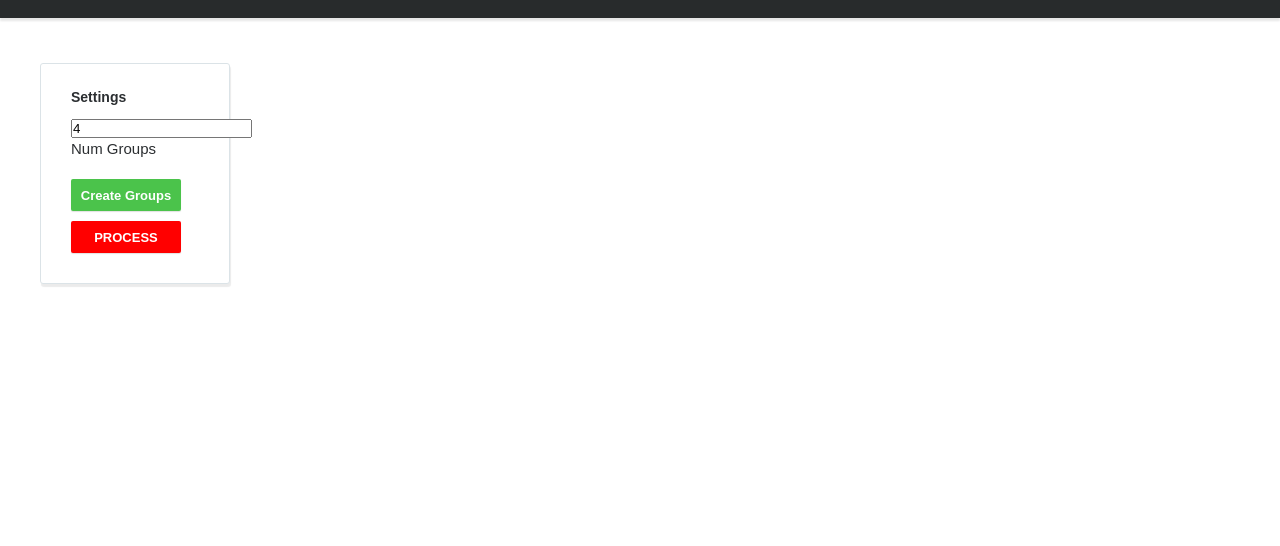
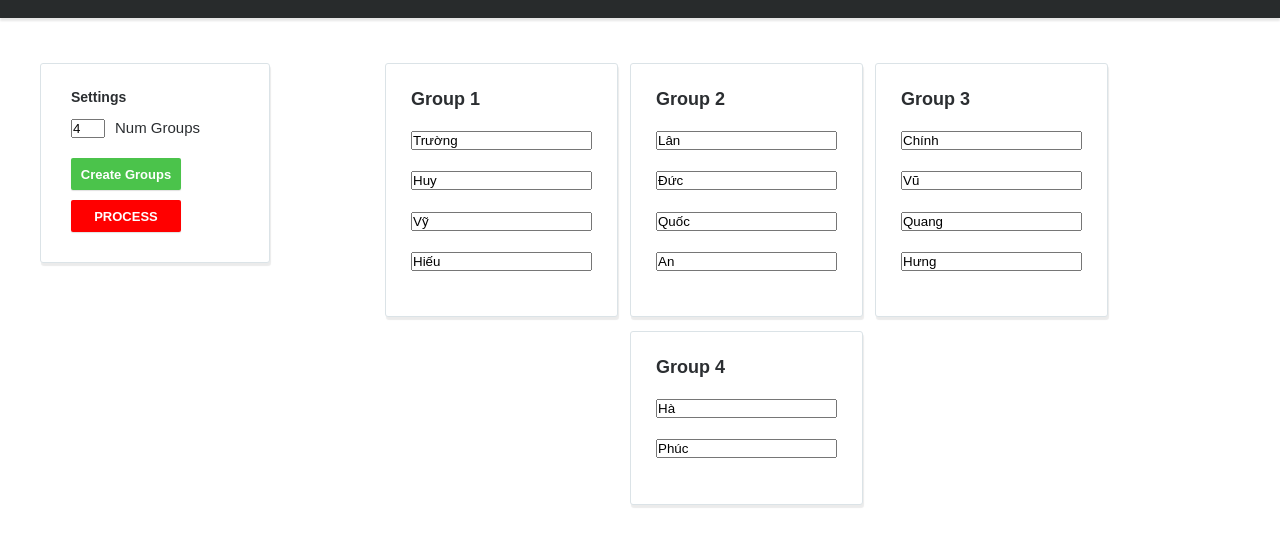
Before and after one commit to duongthienduc/ces-team-splitting, a plain HTML site: page public/index.html in a window 1280 px wide. Shown: the part 62-608 px from the top of the page. Drawn offline with nearby package versions, Linux system fonts and the light colour scheme.

Commit message:
Restructure resources and assets

```diff
--- a/assets/css/styles.css
+++ b/public/assets/css/styles.css
@@ -101,7 +101,7 @@ header h2.tzine a {
 .filters {
     box-sizing: border-box;
     padding: 5px 30px 30px;
-    width: 190px;
+    width: 230px;
     background-color: #FFF;
     border: 1px solid #DBE3E7;
     border-radius: 3px;
@@ -156,6 +156,10 @@ header h2.tzine a {
 
 .filters button.critical {
     background-color: red;
+}
+
+.filters input {
+    width: 30px;
 }
 
 /*	Products List	*/
--- a/assets/js/script.js
+++ b/public/assets/js/script.js
@@ -90,6 +90,13 @@ $(function() {
   });
 
 
+  function loadGroupData() {
+    $.getJSON("/resources/ces_fc.json", function(data) {
+      generateAllGroups(data);
+    });
+  }
+
+
   function generateAllGroups(data) {
 
     var list = $('.groups-list');
@@ -114,7 +121,7 @@ $(function() {
     list.append(theTemplate(data));
   }
 
-  generateAllGroups(groups);
+  loadGroupData();
 
   var page = $('.all-groups');
   page.addClass('visible');
--- a/index.html
+++ b/public/index.html
@@ -7,8 +7,10 @@
 
   <title>CES FC</title>
 
-  <link href="http://fonts.googleapis.com/css?family=Open+Sans:400" rel="stylesheet">
-  <link href="assets/css/styles.css" rel="stylesheet">
+  <link rel="shortcut icon" type="image/png" href="/assets/images/favicon.png" />
+
+  <link href="//fonts.googleapis.com/css?family=Open+Sans:400" rel="stylesheet">
+  <link href="/assets/css/styles.css" rel="stylesheet">
 </head>
 
 <body>
@@ -26,7 +28,7 @@
 
       <div class="filter-criteria">
         <span>Settings</span>
-        <label><input type="text" name="numGroups" id="inpNumGroups" value="4">Num Groups</label>
+        <label><input type="text" name="numGroups" id="inpNumGroups" value="4" size="20">Num Groups</label>
       </div>
 
       <button class="info" id="btnRefresh">Create Groups</button>
--- a/ces_fc.json
+++ b/public/resources/ces_fc.json
@@ -18,5 +18,23 @@
       "Quốc",
       "An"
     ]
+  },
+  {
+    "id": 3,
+    "name": "Group 3",
+    "members": [
+      "Chính",
+      "Vũ",
+      "Quang",
+      "Hưng"
+    ]
+  },
+  {
+    "id": 4,
+    "name": "Group 4",
+    "members": [
+      "Hà",
+      "Phúc"
+    ]
   }
 ]
```
Also changed, not shown: public/assets/images/favicon.png (added).
